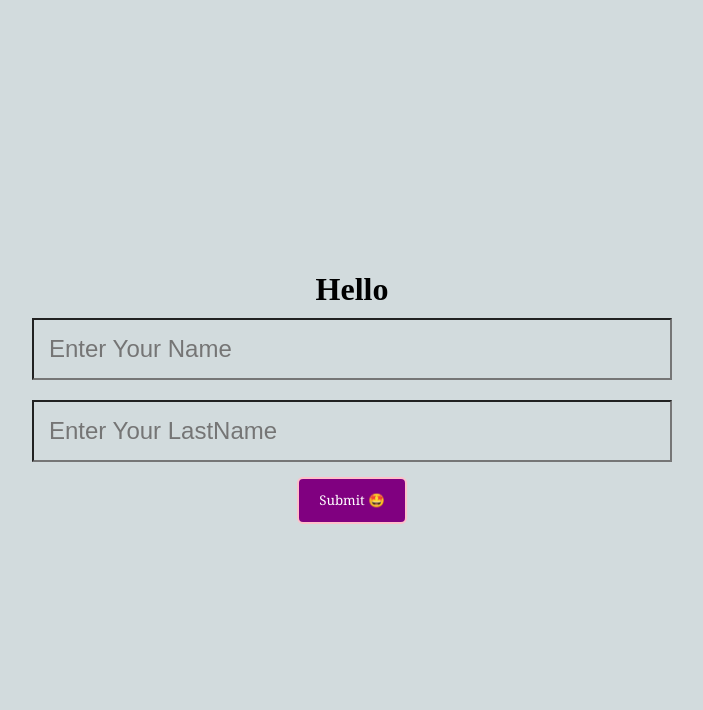
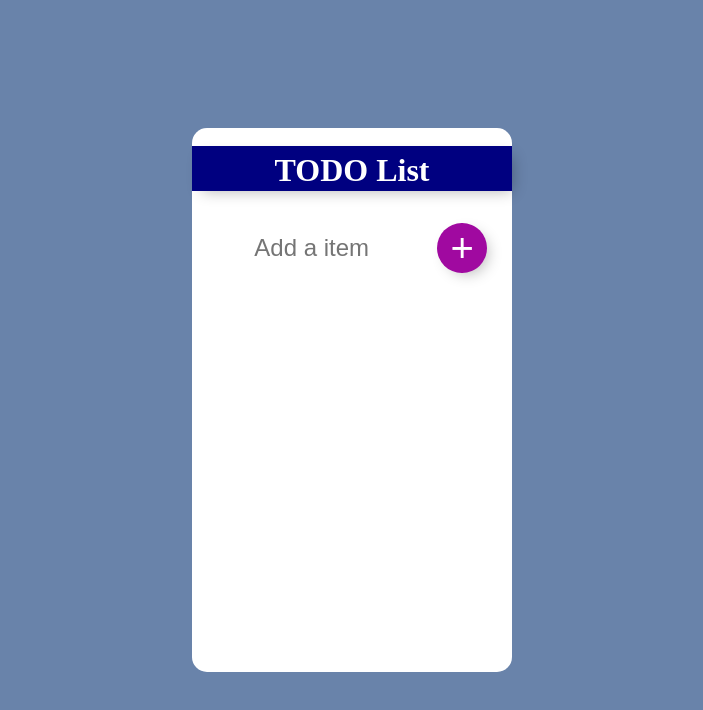
Before and after one commit to Abhishek0090/react_from_basics_to_advance, a React (Create React App) app: page / in a window 1280 px wide. Shown: the top 710 px of the page, without its empty margins (288-991 px from the left). Built offline with nearby package versions, Linux system fonts and the light colour scheme.

Commit message:
todo project

```diff
--- a/public/index.html
+++ b/public/index.html
@@ -14,6 +14,7 @@
     <link href="https://fonts.googleapis.com/css2?family=Montserrat:wght@100&display=swap" rel="stylesheet">
     <title>Learning React App</title>
   </head>
+  <script src="https://kit.fontawesome.com/fecdbf3073.js" crossorigin="anonymous"></script>
   <body>
     <noscript>You need to enable JavaScript to run this app.</noscript>
     <div id="root"></div>
--- a/src/App.jsx
+++ b/src/App.jsx
@@ -3,33 +3,54 @@ import React, { useState } from "react";
 const App = () => {
   const [fullName, setFullName] = useState({
     fname : '',
-    lname : ''
+    lname : '',
+    email : '',
+    number : ''
   });
 
   const inputEvent = (e) => {
 
-    const value = e.target.value
-    const name = e.target.name
+    const {name , value} = e.target
       setFullName((preValue)=>{
-        // console.log(preValue)
-        if(name === 'fName'){
-            return{
-                fname : value,
-                lname : preValue.lname
-            }
+        console.log(preValue)
+        return {
+          ...preValue,
+          [name] : value
         }
-        else if(name === 'lName'){
-            return{
-                fname : preValue.fname,
-                lname : value
-            }
-        }
+      //   if(name === 'fName'){
+      //       return{
+      //           fname : value,
+      //           lname : preValue.lname
+      //       }
+      //   }
+      //   else if(name === 'lName'){
+      //       return{
+      //           fname : preValue.fname,
+      //           lname : value
+      //       }
+      //   }
+      //   else if(name === 'email'){
+      //       return{
+      //           fname : preValue.fname,
+      //           lname : preValue.lname,
+      //           email : value
+      //       }
+      //   }
+      //   else if(name === 'number'){
+      //       return{
+      //           fname : preValue.fname,
+      //           lname : preValue.lname,
+      //           email : preValue.email,
+      //           number : preValue.number
+      //       }
+        // }
       })
   };
 
 
   const onSubmit = (e) => {
     e.preventDefault(); //to prevent default reload after submitting
+    prompt("Form submitted")
   };
 
   return (
@@ -37,20 +58,34 @@ const App = () => {
       <div>
         <form action="" onSubmit={onSubmit}>
           <div className="div_style">
-            <h1 style={{ textAlign: "center" }}>Hello {fullName.fname} {fullName.lname}</h1>
+            <h1 style={{ textAlign: "center" }}>Hello {fullName.fname}<br/> {fullName.lname} <br/> {fullName.email} <br/> {fullName.number}</h1>
             <input
               type="text"
               placeholder="Enter Your Name"
-              name = "fName"
+              name = "fname"
               onChange={inputEvent}
               value={fullName.fname}
             />
             <input
               type="text"
               placeholder="Enter Your LastName"
-              name = "lName"
+              name = "lname"
               onChange={inputEvent}
               value={fullName.lname}
+            />
+            <input
+              type="email"
+              placeholder="Enter Your Email"
+              name = "email"
+              onChange={inputEvent}
+              value={fullName.email}
+            />
+            <input
+              type="number"
+              placeholder="Enter Your Mobile"
+              name = "number"
+              onChange={inputEvent}
+              value={fullName.number}
             />
 
             <button type="submit" className="btn">
--- /dev/null
+++ b/src/Appp.jsx
@@ -0,0 +1,58 @@
+import { React, useState } from "react";
+import ListItem from "./ListItem";
+
+const Appp = () => {
+  const [inputList, setInputList] = useState("");
+
+  const [items, setItems] = useState([]);
+
+  const itemEvent = (e) => {
+    setInputList(e.target.value);
+  };
+  const addItem = () => {
+    setItems((preValue=>{
+        return [...preValue,inputList]
+    }));
+    setInputList("")
+  };
+  const deleteItem = (id)=>{
+      setItems((preValue)=>{
+          return preValue.filter((arr,index)=>{
+               return index!== id;
+          })
+      })
+  }
+
+  return (
+    <>
+      <div className="main_div">
+        <div className="center_div">
+          <br />
+          <h1>TODO List</h1>
+          <br />
+
+          <div className="trial_div">
+            <input
+              type="text"
+              name="name"
+              placeholder="Add a item"
+              onChange={itemEvent}
+              value={inputList}
+            />
+            <button className="btn" onClick={addItem}>
+              +
+            </button>
+          </div>
+          <ul>
+            {items.map((val,index) => {
+             return <ListItem key={index} id={index} item = {val} deleteItem={deleteItem}/>
+            })}
+
+          </ul>
+        </div>
+      </div>
+    </>
+  );
+};
+
+export default Appp;
--- /dev/null
+++ b/src/Incdec.jsx
@@ -0,0 +1,32 @@
+import React, { useState } from 'react'
+
+const Incdec = () => {
+    const [num, setNum] = useState(0)
+
+    const inc = ()=>{
+        setNum(num+1)
+    }
+    const dec = ()=>{
+        if(num > 0){
+
+            setNum(num-1)
+        }
+        else{
+            setNum(num)
+            alert("cannot reduce value")
+        }
+    }
+    return (
+        <div className="div_style">
+            <div className="div_style2">
+                <h1>{num}</h1>
+            <div className="btn_div">
+                <button className="btn1" onClick={inc}>Inc</button>
+                <button className="btn1" onClick={dec} disabled={num === 0?false:true}>Dec</button>
+            </div>
+            </div>
+        </div>
+    )
+}
+
+export default Incdec
--- /dev/null
+++ b/src/ListItem.jsx
@@ -0,0 +1,16 @@
+import React from 'react'
+
+const ListItem = (props) => {
+    const {item,deleteItem,id} = props
+
+    return (
+        <div className="item_div">
+        <i className="fas fa-trash-alt icon_div" id="btn" onClick={()=>{
+            deleteItem(id)
+        }}></i>
+        <li>{item}</li>
+        </div>
+    )
+}
+
+export default ListItem
--- a/src/index.css
+++ b/src/index.css
@@ -68,16 +68,17 @@
   text-transform: capitalize;
 }
 .btn{
-  color: white;
-  line-height: 23px;
-  background-color: purple;
-  margin: 5px 2px;
+  color: #ffffff;
+  width: 50px;
+  min-height: 50px;
+  background-color: rgb(160, 9, 160);
   border: 2px solid pink;
-  padding: 10px 20px;
-  font-family: Georgia, 'Times New Roman', Times, serif;
-  border-radius: 6px;
-  cursor: pointer;
+  border-radius: 50%;
+  font-size: 40px;
+  border: none;
   outline: none;
+  margin-left: 10px;
+  box-shadow: 5px 5px 15px -5px rgba(0, 0, 0, 0.3);
 }
 
 @media (max-width: 768px) {
@@ -104,20 +105,161 @@
   margin: auto;
 }
 
-.div_style{
+.main_div{
   display: flex;
   align-items: center;
+  background-color: #6983aa;
   justify-content: center;
+  text-align: center;
   flex-direction: column;
   width: 100%;
-  margin: auto;
+  /* margin: auto; */
   height: 100vh;
 }
 
 input{
-  margin: 10px;
+  text-align: center;
+  height: 30px;
+  top: 10px;
+   border-bottom: 2px solid navy;
+   font-weight: 500;
+  /* margin: 2px 10px; */
   padding : 15px;
   font-size: 1.5rem;
   outline: none;
-  width: 50%;
+  background-color: rgb(255, 255, 255);
+  width: 80%;
+  border: none;
+  /* text-decoration: 20px underline; */
+  border-radius: 20px;
 }
+
+
+br{
+  color: black;
+}
+.center_div{
+  width: 25%;
+  height : 68vh;
+  background-color: rgb(255, 255, 255);
+  box-shadow: 5px 5px 25px -5px rgba(0, 0, 0, 0);
+  border-radius: 15px;
+}
+
+h1{
+  color: white;
+  background: transparent;
+  background-color: navy  ;
+  padding: 6px 0 2px 0;
+  margin-bottom: 10px;
+  width: 100%;
+  box-shadow: 5px 5px 15px -5px rgba(0, 0, 0, 0.3);
+}
+
+.btn1{
+  display: flex;
+  flex-direction: column;
+  min-height: 50px;
+  border-radius: 5% ;
+  border-color: transparent;
+  background-color: slateblue;
+  color: white;
+  font-size: 20px;
+  border: none;
+  outline: none;
+  padding : 0 30px;
+  margin-top: 20px;
+  box-shadow: 5px 5px 15px -5px rgba(0, 0, 0, 0.3);
+
+}
+.btn1:hover{
+  background-color: navy;
+}
+.btn_div{
+  width: 10%;
+  display: flex;
+  flex-direction: row;
+  justify-content: center;
+  align-items: center;
+  background-color: rgb(255, 255, 255);
+}
+
+.trial_div{
+  margin-right: 21px;
+  padding: 4px ;
+  display: flex;
+  flex-direction: row;
+  background-color: white;
+  justify-content: center;
+  align-items: center;
+}
+ul{
+  margin-right: 50px;
+  display: flex;
+  flex-direction: row;
+    /* background-color: white; */
+  justify-content: initial;
+  align-items: center;
+  /* margin: 2px 10px; */
+  padding : 15px;
+  list-style : none;
+  background: white;
+  font-size: 1.5rem;
+  width: 80%;
+  /* text-decoration: 20px underline; */
+  border-radius: 20px;
+}
+ li{
+  padding-left: 0px;
+  text-align: left;
+  font-size: 20px;
+  font-weight: 500;
+  min-height: 40px;
+  display: flex;
+  align-items: center;
+  text-transform: capitalize;
+  background: white;
+  color: rgb(0, 0, 0);
+
+}
+.btn:hover{
+  cursor: pointer;
+  background: green;
+}
+ol{
+  margin-top: 30px;
+}
+
+ul{
+  display: flex;
+  flex-direction: column;
+  align-items: flex-start;
+  text-transform: capitalize;
+  background: white;
+  color: rgb(0, 0, 0);
+}
+
+#btn{
+  color: green;
+}
+#btn:hover{
+  color: red;
+  cursor: pointer;
+}
+
+.item_div{
+  display: flex;
+  flex-direction: row;
+  align-items: center;
+  justify-content: right;
+  background-color: white;
+}
+
+.item_div .fa-trash-alt{
+  display: flex;
+  justify-content: center;
+  align-items: center;
+  background-color: paleturquoise;
+  border: 50%;
+  margin: 0 15px 0 10px;
+}
--- a/src/index.js
+++ b/src/index.js
@@ -1,10 +1,11 @@
 import React from "react";
 import ReactDom from "react-dom";
 import "./index.css";
-import App from "./App"
+import Appp from "./Appp"
+import Incdec from "./Incdec";
 
 
 ReactDom.render(
-  <App/>,
+  <Appp/>,
   document.getElementById("root")
 );
```
